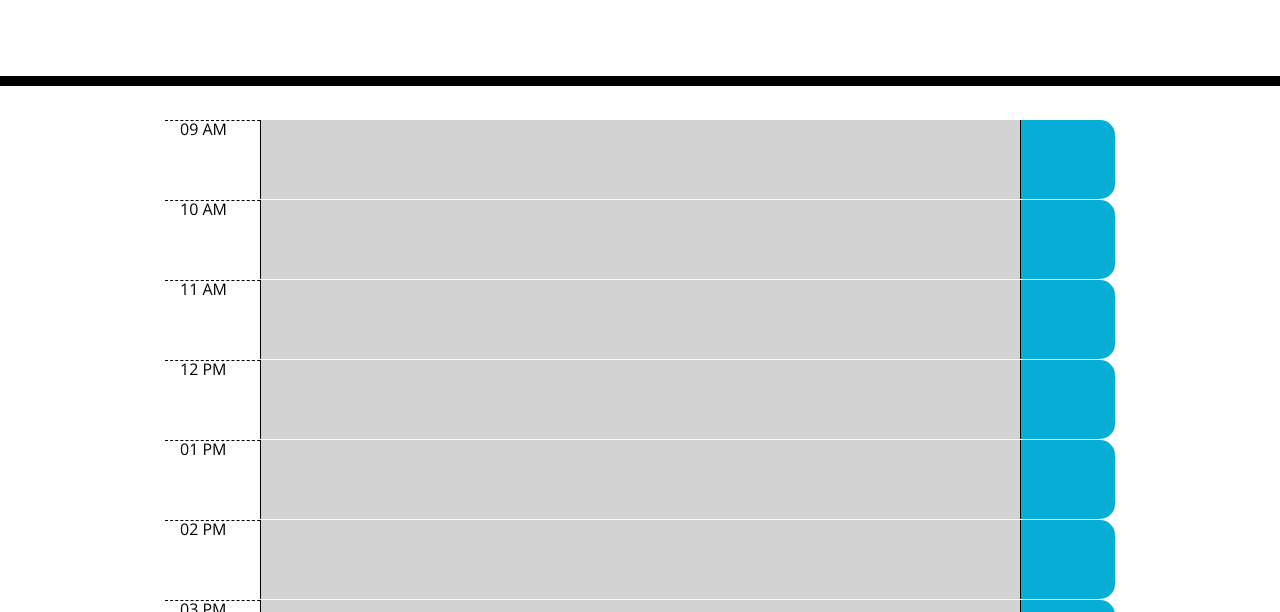
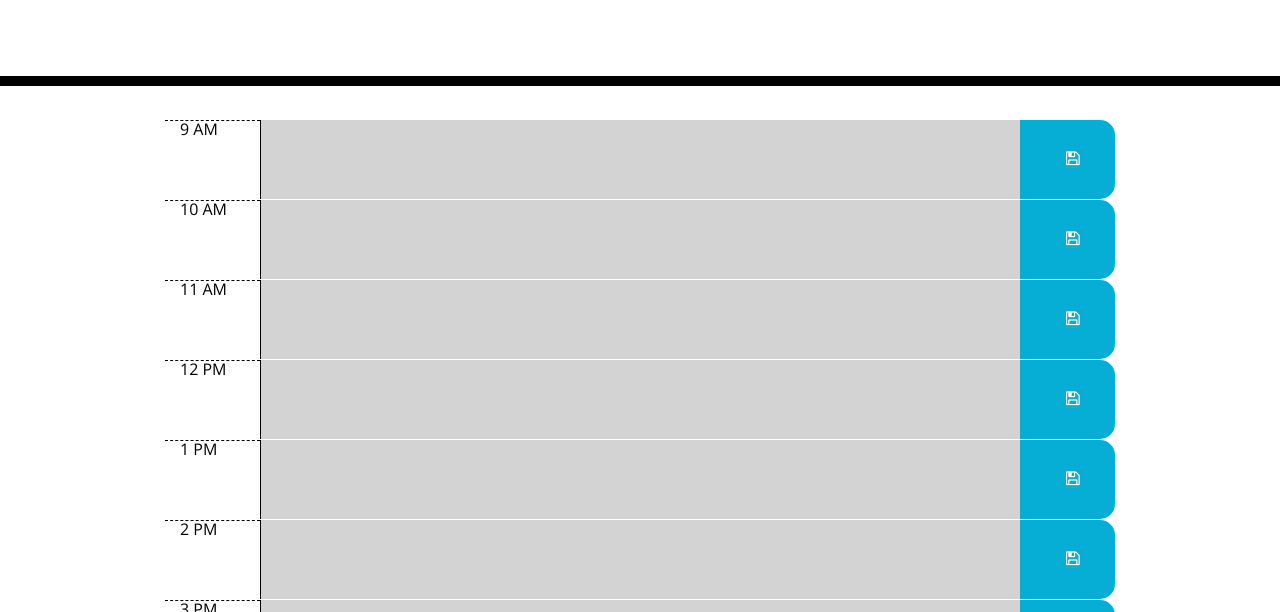
Before and after one commit to shambhawi13/Day-Planner, a plain HTML site: page index.html in a window 1280 px wide. Shown: the part 182-794 px from the top of the page. Drawn offline with nearby package versions, Linux system fonts and the light colour scheme.

Commit message:
added fa save icon and styles

```diff
--- a/app.js
+++ b/app.js
@@ -1,4 +1,4 @@
-var arrOfWorkTime = ['09 AM','10 AM','11 AM','12 PM','01 PM','02 PM','03 PM','04 PM','05 PM'];
+var arrOfWorkTime = ['9 AM','10 AM','11 AM','12 PM','1 PM','2 PM','3 PM','4 PM','5 PM'];
 var today = moment();
 var startingTime = moment(today).set({hour: 9}).format('hh a');
 var timeNow = moment().startOf('hour').format('hh a');
@@ -62,7 +62,9 @@ for(let i=0;i<9;i++){
     let newColumn2OfCol3= $('<div class="col-md-6"></div>');
     col3Row.append(newColumn1OfCol3);
     col3Row.append(newColumn2OfCol3);
-
+    let icon = $('<i class="fa fa-save"></i>');
+    icon.addClass('saveBtn');
+    newColumn1OfCol3.append(icon);
 
     //append row to container
     $('.container').append(row);
--- a/index.html
+++ b/index.html
@@ -19,6 +19,7 @@
       rel="stylesheet"
     />
     <link rel="stylesheet" href="style.css" />
+    <link rel="stylesheet" href="https://cdnjs.cloudflare.com/ajax/libs/font-awesome/4.7.0/css/font-awesome.min.css">
     <title>Work Day Scheduler</title>
   </head>
 
--- a/style.css
+++ b/style.css
@@ -58,11 +58,13 @@ textarea{
 }
 
 .saveBtn {
-  border-left: 1px solid black;
+  /*border-left: 1px solid black;*/
   border-top-right-radius: 15px;
   border-bottom-right-radius: 15px;
   background-color: #06AED5;
   color: white;
+  padding-top: 15px;
+  padding-left: 23px;
 }
 
 .saveBtn i:hover {
```
